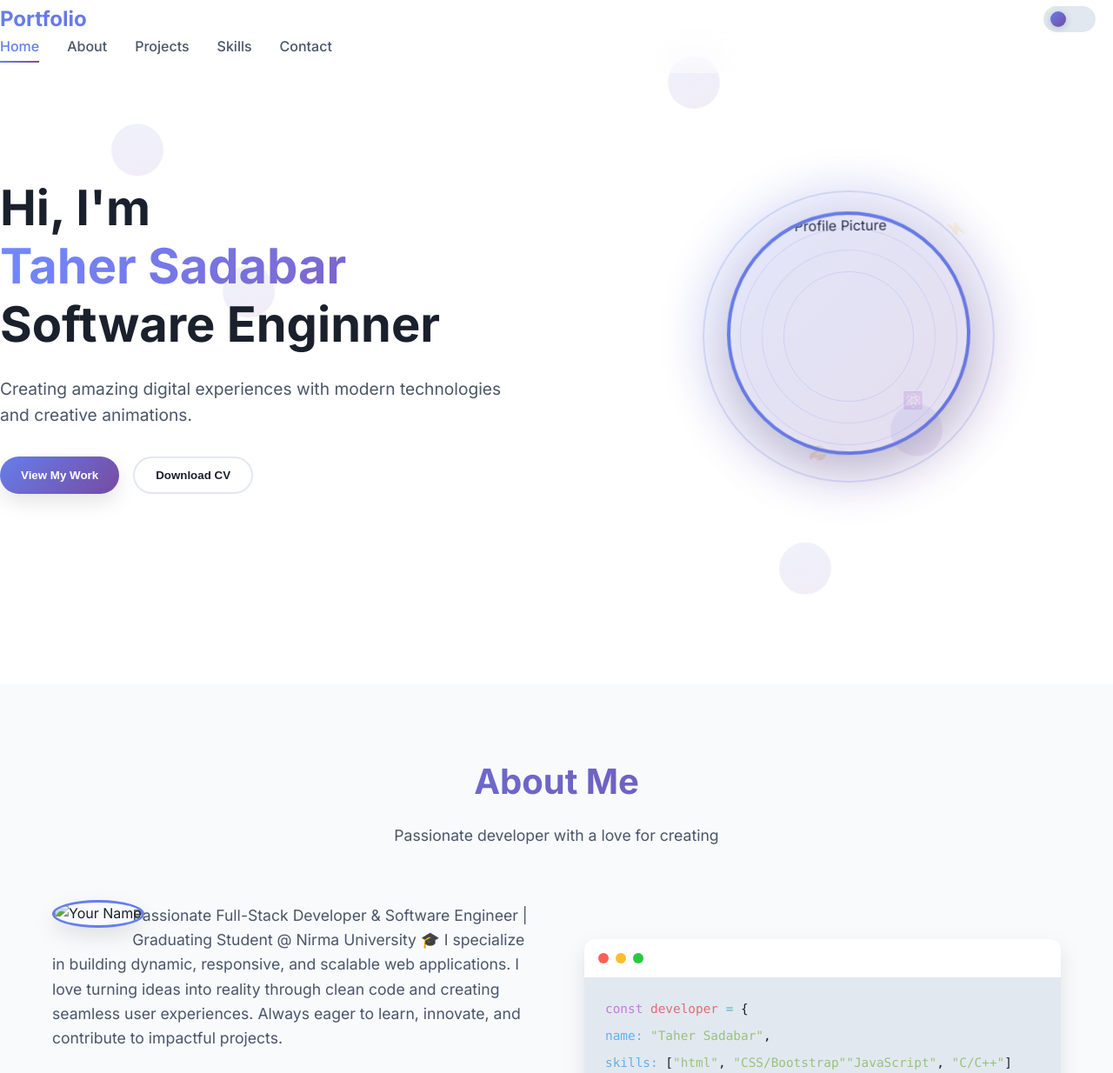
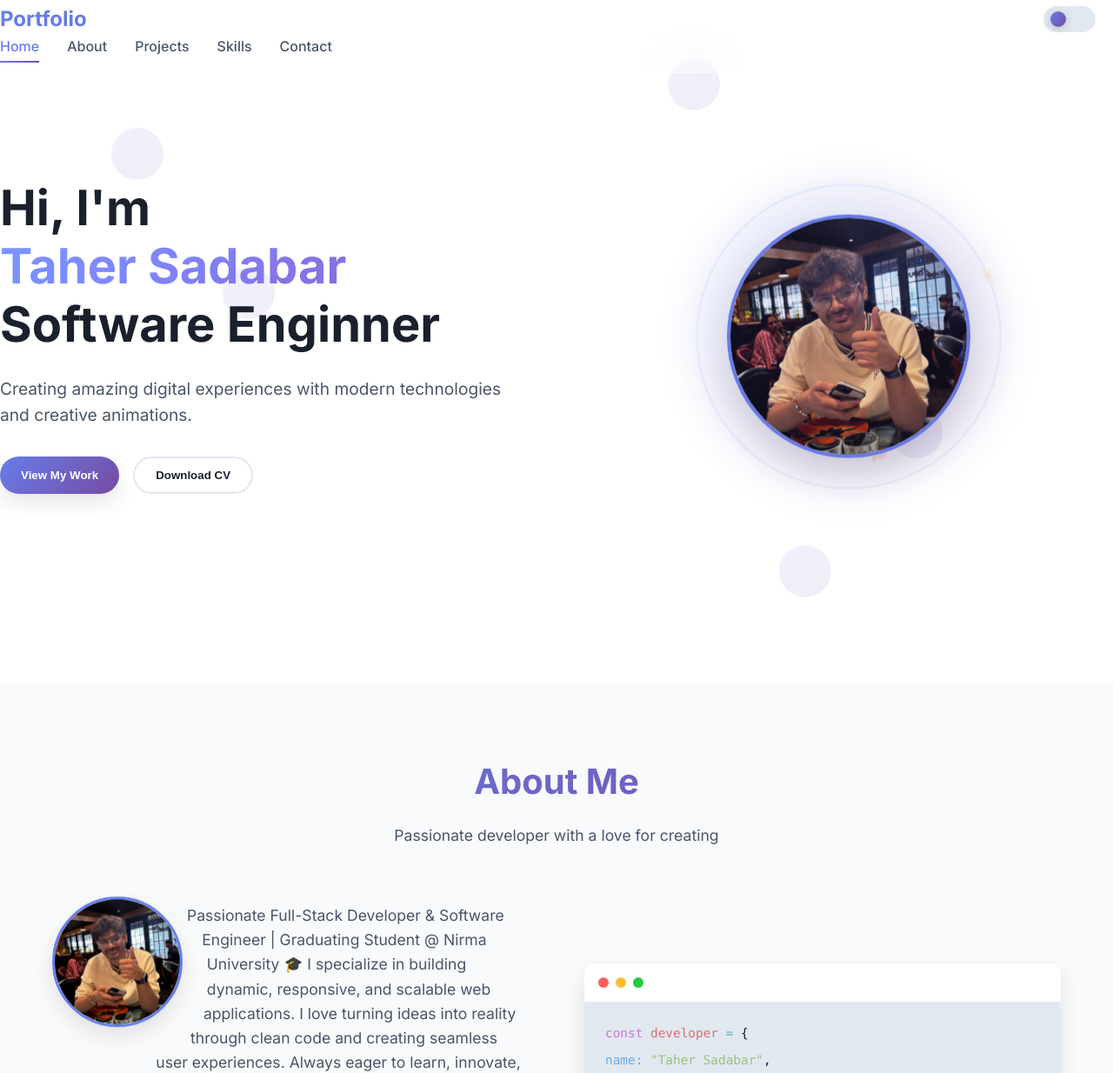
Before and after one commit to Taher-1230/Portfolio, a website: page index.html in a window 1280 px wide. Shown: the part 13-1247 px from the top of the page at 87% size. Drawn offline with nearby package versions, Linux system fonts and the light colour scheme; files that its build step writes are made by us from their sources.

Commit message:
index.html
added css and js

```diff
--- a/index.html
+++ b/index.html
@@ -4,7 +4,7 @@
     <meta charset="UTF-8">
     <meta name="viewport" content="width=device-width, initial-scale=1.0">
     <title>Portfolio | Taher Sadabar</title>
-    <link rel="stylesheet" href="css/styles.css">
+    <link rel="stylesheet" href="styles.css">
     <link rel="preconnect" href="https://fonts.googleapis.com">
     <link rel="preconnect" href="https://fonts.gstatic.com" crossorigin>
     <link href="https://fonts.googleapis.com/css2?family=Inter:wght@300;400;500;600;700&display=swap" rel="stylesheet">
@@ -67,7 +67,7 @@
             <div class="hero-visual">
                 <div class="profile-container">
                     <div class="profile-image-wrapper">
-                        <img src="assets/profile.jpg" alt="Taher - Profile Picture" class="profile-image">
+                        <img src="profile.jpg" alt="Taher - Profile Picture" class="profile-image">
                         <div class="profile-ring"></div>
                         <div class="profile-glow"></div>
                     </div>
@@ -98,7 +98,7 @@
             <div class="about-content">
                 <div class="about-text">
                     <div class="about-image-container">
-                        <img src="assets/profile.jpg" alt="Your Name" class="about-profile-image">
+                        <img src="profile.jpg" alt="Your Name" class="about-profile-image">
                     </div>
                     <p>Passionate Full-Stack Developer & Software Engineer | Graduating Student @ Nirma University 🎓
                       I specialize in building dynamic, responsive, and scalable web applications. I love turning ideas into reality through clean code and creating seamless user experiences. Always eager to learn, innovate, and contribute to impactful projects.</p>
@@ -363,6 +363,7 @@
         </div>
     </footer>
 
-    <script src="js/script.js"></script>
+    <script src="script.js"></script>
 </body>
+
 </html>
```
